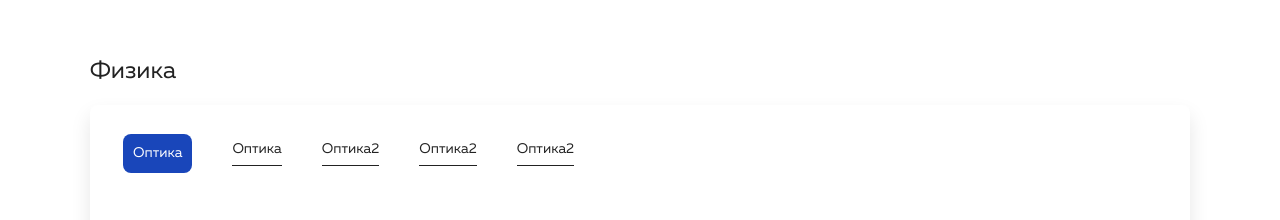
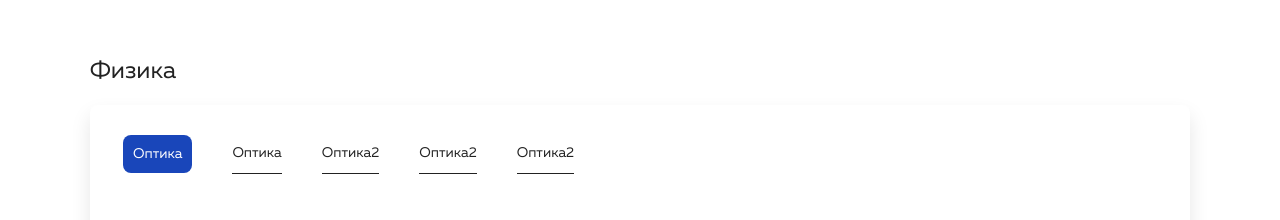
Before and after one commit to hellveg/Marketplace, a plain HTML site: page index.html in a window 1280 px wide. Shown: the part 1340-1560 px from the top of the page. Drawn offline with Linux system fonts and the light colour scheme; grey boxes are pictures that could not be loaded.

Commit message:
fourth_commit

```diff
--- a/style.css
+++ b/style.css
@@ -293,13 +293,15 @@ li {
     color: #fff;
 }
 
+.physics-subtitle__optics {
+    padding: 10px 0;
+    border-bottom: 1px solid #222;
+}
+
 .physics-subtitle__optics-text {
-    height: 26px;
-
     font-weight: 400;
     font-size: 14px;
     line-height: 18.5px;
-    border-bottom: 1px solid #222;
     color: #222;
 }
 
@@ -331,7 +333,6 @@ li {
 }
 
 .binocular-text-first {
-
     font-weight: 400;
     font-size: 24px;
     line-height: 28px;
@@ -339,7 +340,6 @@ li {
 }
 
 .binocular-text-second {
-
     font-weight: 400;
     font-size: 14px;
     line-height: 19px;
```
